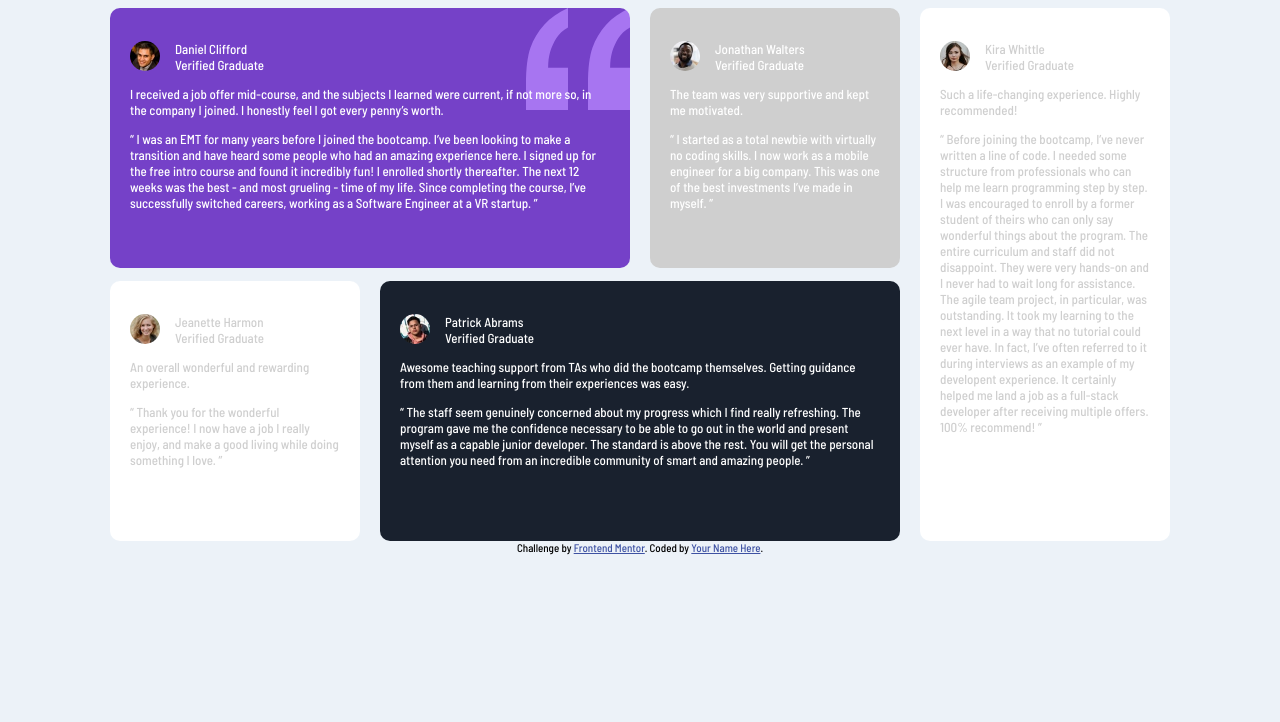
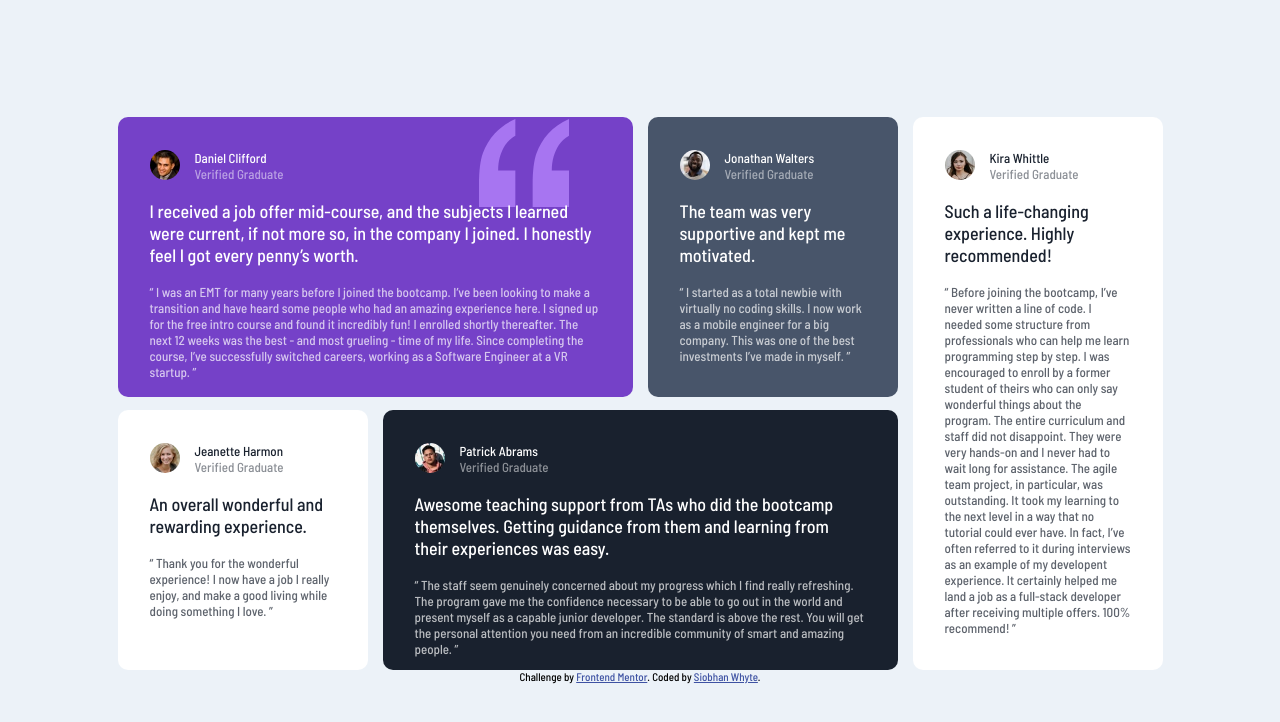
Before and after one commit to SiobhanWhyte/testimonials-grid-section-main, a plain HTML site: page index.html in a window 1280 px wide. Drawn offline with Linux system fonts and the light colour scheme.

Commit message:
center grid container

```diff
--- a/index.html
+++ b/index.html
@@ -86,14 +86,9 @@
 
 
 
-
-
-
-
-
   <div class="attribution">
     Challenge by <a href="https://www.frontendmentor.io?ref=challenge" target="_blank">Frontend Mentor</a>.
-    Coded by <a href="#">Your Name Here</a>.
+    Coded by <a href="https://www.linkedin.com/in/siobhankwhyte/" target="_blank">Siobhan Whyte</a>.
   </div>
 </body>
 </html>
--- a/style.css
+++ b/style.css
@@ -2,21 +2,27 @@
 
 * {
     box-sizing: border-box;
+
 }
 
 body {
     font-family: 'Barlow Semi Condensed', sans-serif;
     font-size: 13px;
     background-color:hsl(210, 46%, 95%);
+    justify-content: center;
+    margin: 0 auto;
+    min-height: 100vh;
+    display: flex;
+    flex-direction: column;
 }
 
 
 .container {
     display: grid;
     grid-template-columns: 250px 250px 250px 250px;
-    grid-template-rows: 260px 260px;
+    grid-template-rows: 280px 260px;
     grid-auto-flow: row;
-    column-gap: 20px;
+    column-gap: 15px;
     row-gap: 1em;
     color: white;
     justify-content: center;
@@ -24,7 +30,7 @@ body {
 
 .box {
     border-radius: 10px;
-    padding: 20px;
+    padding: 20px 32px;
 }
 .item-a {
     grid-column: 1 / 3;
@@ -32,13 +38,14 @@ body {
     background-color: hsl(263, 55%, 52%);
     background-image: url('./images/bg-pattern-quotation.svg');
     background-repeat: no-repeat;
-    background-position:top right;
+    background-position:85% 1%;
+    background-size: 90px;
     border-color: (263, 55%, 52%);
 
 }
 
 .item-b {
-    background-color:hsl(0, 0%, 81%);
+    background-color:hsl(217, 19%, 35%);
     grid-column: 3;
     grid-row: 1;
 
@@ -46,7 +53,7 @@ body {
 
 .item-c {
     background-color: hsl(0, 0%, 100%);
-    color: hsl(0, 0%, 81%);
+    color: hsl(219, 29%, 14%);
     grid-column: 1;
     grid-row: 2;
 }
@@ -60,7 +67,7 @@ body {
 
 .item-e {
     background-color: hsl(0, 0%, 100%);
-    color:hsl(0, 0%, 81%);
+    color:hsl(219, 29%, 14%);
     grid-column: 4;
     grid-row: 1 / 3;
 }
@@ -73,19 +80,17 @@ body {
     height: 30px;
 }
 
-.name {
-
-}
-
 .title {
-
+opacity: 50%;
 }
 
 .experience {
-
+font-size: 18px;
 }
 
 .quote {
+    opacity: 70%;
+    margin: 0;
 
 }
 .attribution { font-size: 11px; text-align: center; }
```
